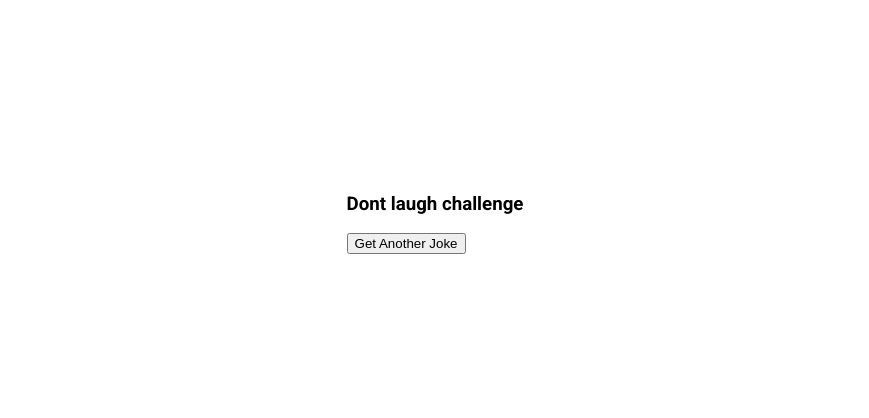
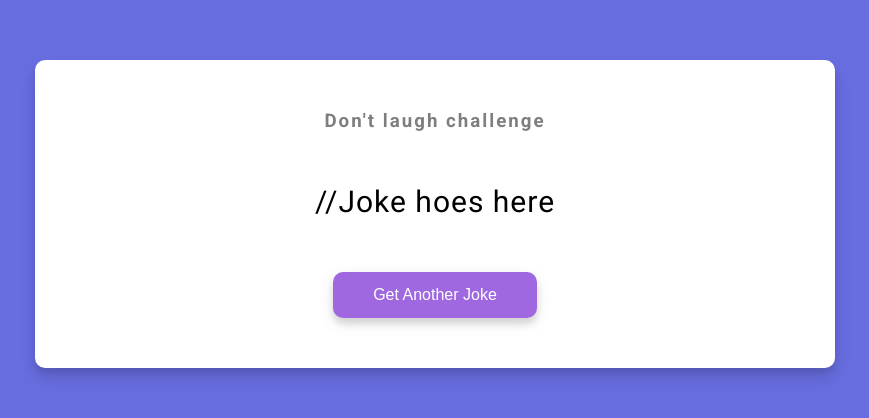
Before and after one commit to ArturBuja/Dad_jokes, a plain HTML site: page index.html in a window 1280 px wide. Shown: the part 186-604 px from the top of the page, without its empty margins (205-1074 px from the left). Drawn offline with Linux system fonts and the light colour scheme.

Commit message:
Adding styling

```diff
--- a/index.html
+++ b/index.html
@@ -11,8 +11,9 @@
 </head>
 <body>
 <div class="container">
-    <h3>Dont laugh challenge</h3>
+    <h3>Don't laugh challenge</h3>
     <div id="joke" class="joke">
+//Joke hoes here
 
     </div>
     <button id="jokeBtn" class="btn">Get Another Joke</button>
--- a/style.css
+++ b/style.css
@@ -3,6 +3,8 @@
     box-sizing: border-box;
 }
 body {
+    background-color: #686de0;
+
     font-family: 'Roboto', sans-serif;
     margin: 0;
     display: flex;
@@ -11,5 +13,48 @@ body {
     height: 100vh;
     overflow: hidden;
     flex-direction: column;
+    padding: 20px;
 
 }
+
+.container {
+    background-color: white;
+    border-radius: 10px;
+    box-shadow: 0 10px 20px rgba(0, 0, 0, 0.1), 0 6px 6px rgba(0, 0, 0, 0.1);
+    padding: 50px 20px;
+    text-align: center;
+    max-width: 100%;
+    width: 800px;
+}
+
+h3 {
+    margin: 0;
+    opacity: .5;
+    letter-spacing: 2px;
+}
+
+.joke {
+    font-size: 30px;
+    line-height: 40px;
+    letter-spacing: 1px;
+    margin: 50px auto;
+    max-width: 600px;
+
+}
+.btn {
+    background-color: #9f68E0;
+    border: 0px;
+    border-radius: 10px;
+    color: #fff;
+    box-shadow: 0 5px 15px rgba(0, 0, 0, 0.1), 0px 6px 6px rgba(0, 0, 0, .1);
+    padding: 14px 40px;
+    font-size: 16px;
+    cursor: pointer;
+}
+.btn:active {
+    transform: scale(0.98);
+
+}
+.btn:focus{
+    outline: 0;
+}
```
